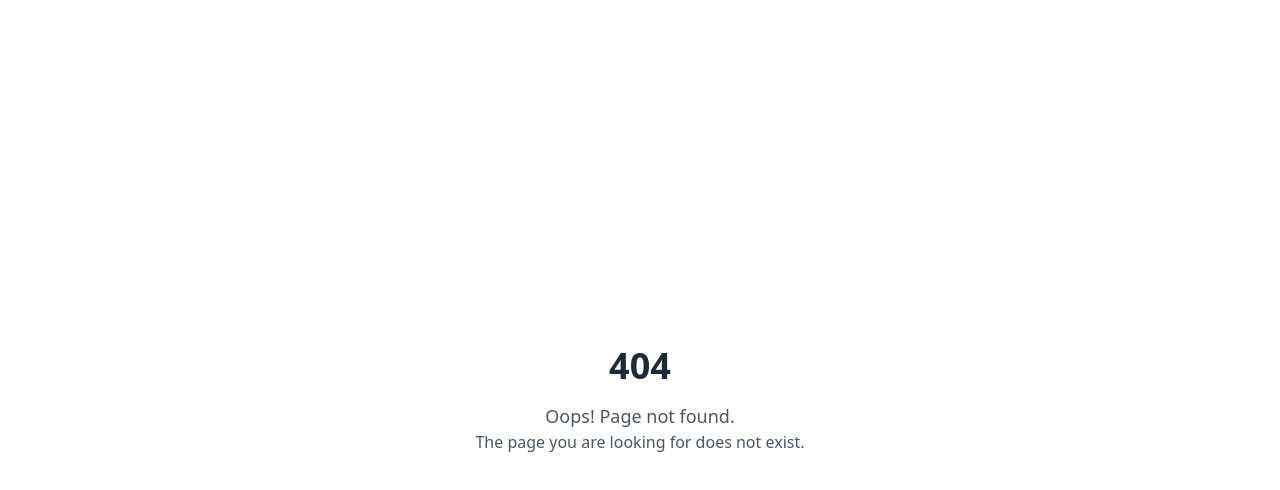
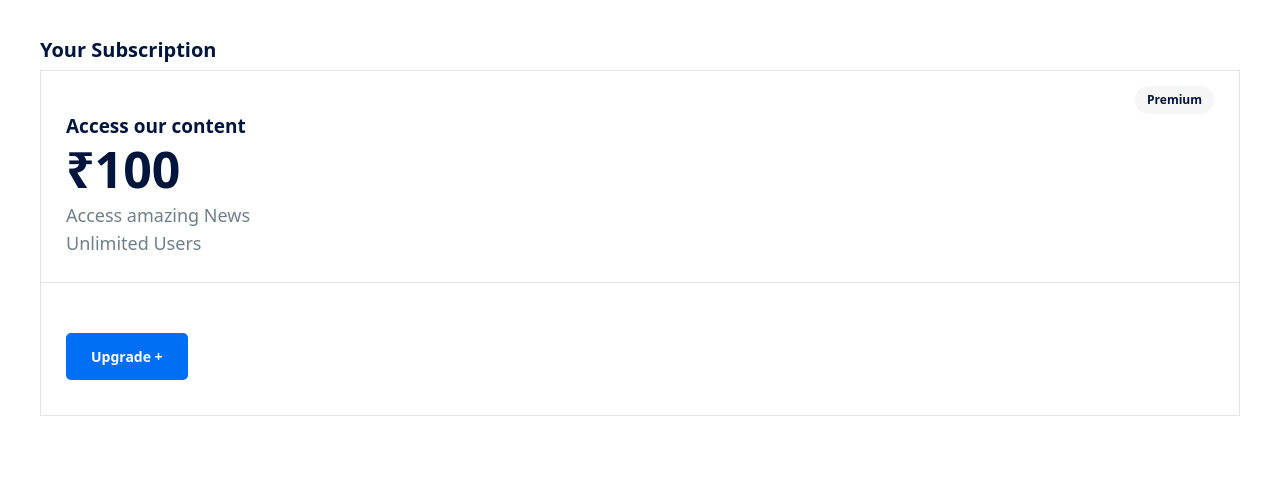
Before and after one commit to amardippadghan/sphinix-frontend, a React (Create React App) app: page /subscribe in a window 1280 px wide. Before the commit this address had no page. Shown: the top 490 px of the page. Built offline with nearby package versions, Linux system fonts and the light colour scheme; no server answers; sample sign-in values are in the browser's storage.

Commit message:
updating files

```diff
--- a/src/App.js
+++ b/src/App.js
@@ -4,6 +4,7 @@ import Signup from "./components/SignUp";
 import { BrowserRouter as Router, Routes, Route } from "react-router-dom";
 import HomePage from "./components/HomePage";
 import NotFound from "./components/NotFound";
+import Subscribe from "./components/Subscribe";
 
 function App() {
   return (
@@ -12,6 +13,7 @@ function App() {
         <Route path="/" element={<Login />} />
         <Route path="/signup" element={<Signup />} />
         <Route path="/homepage" element={<HomePage />} />
+        <Route path="/subscribe" element={<Subscribe />} />
         <Route path="*" element={<NotFound />} />
       </Routes>
     </Router>
--- a/src/components/Login.js
+++ b/src/components/Login.js
@@ -26,12 +26,13 @@ const Login = () => {
       if (!response.status === 200) {
         throw new Error(data.error || "Login failed");
       }
+      localStorage.setItem("UserId", data.data.user.id);
 
       localStorage.setItem("token", data.data.token);
       setError("");
       // Redirect or perform any other actions after successful login
       console.log("Login successful", data);
-      navigate("/homepage");
+      navigate("/subscribe");
     } catch (error) {
       setError(error.message);
     }
@@ -50,7 +51,7 @@ const Login = () => {
           }
         );
         console.log("User is authenticated:", response.data);
-        navigate("/homepage");
+        navigate("/subscribe");
       } catch (error) {
         console.error("Error verifying user:", error);
         localStorage.removeItem("token");
--- /dev/null
+++ b/src/components/Subscribe.js
@@ -0,0 +1,131 @@
+import React, { useEffect, useState } from "react";
+import { useNavigate } from "react-router-dom";
+import SubscriptionCard from "./smallComponents/SubscriptionCard";
+import axios from "axios";
+import Qrimage from "../images/qr.jpeg";
+
+function Subscribe() {
+  const navigate = useNavigate();
+  const [showPaymentModal, setShowPaymentModal] = useState(false);
+  const [utrNumber, setUtrNumber] = useState("");
+
+  const handleUpgradeButtonClick = () => {
+    setShowPaymentModal(true);
+  };
+
+  const handleCloseModal = () => {
+    setShowPaymentModal(false);
+    setUtrNumber("");
+  };
+
+  const handlePaymentSubmit = async () => {
+    try {
+      const userId = localStorage.getItem("UserId");
+      const token = localStorage.getItem("token");
+      console.log("UTR Number:", utrNumber);
+      const data = {
+        userId,
+        UtrNumber: utrNumber,
+      };
+
+      const res = await axios.post("http://localhost:3000/api/request", data, {
+        headers: {
+          Authorization: `Bearer ${token}`,
+          "Content-Type": "application/json",
+        },
+      });
+
+      if (res.status === 200) {
+        alert("Payment Successful , wait for confirmation ");
+      }
+      console.log(res.data.data);
+
+      handleCloseModal();
+    } catch (error) {
+      console.error("Error submitting payment:", error.message);
+    }
+  };
+
+  const validateSub = async () => {
+    try {
+      const token = localStorage.getItem("token");
+      const userId = localStorage.getItem("UserId");
+      if (!token) {
+        navigate("/");
+      }
+      const res = await axios.get(
+        `http://localhost:3000/api/auth/sub/${userId}`,
+        {
+          headers: {
+            Authorization: `Bearer ${token}`,
+            "Content-Type": "application/json",
+          },
+        }
+      );
+      console.log(res.data);
+      if (res.status === 200) {
+        navigate("/homepage");
+      }
+    } catch (error) {
+      alert(error);
+    }
+  };
+
+  useEffect(() => {
+    validateSub();
+  }, []);
+
+  return (
+    <div className="flex min-h-screen pt-[30px] px-[40px]">
+      <div className="min-w-full">
+        <p className="text-[#00153B] text-[20px] leading-[40px] font-semibold">
+          Your Subscription
+        </p>
+
+        <SubscriptionCard
+          type="Premium"
+          name="Access our content"
+          price="₹100"
+          credits="Access amazing News"
+          users="Unlimited"
+          isCurrentPlan={false}
+          onButtonClick={handleUpgradeButtonClick}
+        />
+
+        {showPaymentModal && (
+          <div className="fixed inset-0 flex items-center justify-center bg-black bg-opacity-50 z-50">
+            <div className="bg-white p-8 rounded-lg w-96">
+              <img src={Qrimage} alt="QR Code" className="w-32 mx-auto" />
+              <p className="text-center mt-4 mb-2">
+                Pay ₹100 on this QR code to activate subscription
+              </p>
+              <input
+                type="text"
+                value={utrNumber}
+                onChange={(e) => setUtrNumber(e.target.value)}
+                placeholder="Enter UTR number"
+                className="border border-gray-300 rounded-md px-3 py-2 w-full mb-4"
+              />
+              <div className="flex justify-center">
+                <button
+                  onClick={handleCloseModal}
+                  className="bg-gray-300 hover:bg-gray-400 text-gray-800 font-bold py-2 px-4 mr-4 rounded"
+                >
+                  Cancel
+                </button>
+                <button
+                  onClick={handlePaymentSubmit}
+                  className="bg-blue-500 hover:bg-blue-700 text-white font-bold py-2 px-4 rounded"
+                >
+                  Submit
+                </button>
+              </div>
+            </div>
+          </div>
+        )}
+      </div>
+    </div>
+  );
+}
+
+export default Subscribe;
--- /dev/null
+++ b/src/components/smallComponents/SubscriptionCard.js
@@ -0,0 +1,62 @@
+import React from "react";
+
+function SubscriptionCard({
+  type,
+  name,
+  price,
+  credits,
+  users,
+  isCurrentPlan,
+  onButtonClick,
+}) {
+  return (
+    <div className="w-full bg-white rounded-10 shadow-[0px 1px 2px #E1E3E5] border border-[#E1E3E5] divide-y">
+      <div className="pt-[15px] px-[25px] pb-[25px]">
+        <div className="flex justify-end">
+          <div className="bg-[#F6F6F7] rounded-[20px] flex justify-center align-center px-[12px]">
+            <p className="text-[#00153B] text-[12px] leading-[28px] font-bold">
+              {type}
+            </p>
+          </div>
+        </div>
+
+        <div>
+          <p className="text-[#00153B] text-[19px] leading-[24px] font-bold">
+            {name}
+          </p>
+          <p className="text-[#00153B] text-[50px] leading-[63px] font-bold">
+            {price}
+          </p>
+        </div>
+
+        <div>
+          <p className="text-[#717F87] text-[18px] leading-[28px] font-medium">
+            {credits}
+          </p>
+          <p className="text-[#717F87] text-[18px] leading-[28px] font-medium">
+            {users} Users
+          </p>
+        </div>
+      </div>
+
+      <div className="pt-[25px] px-[25px] pb-[35px]">
+        <div className="mt-[25px]">
+          {isCurrentPlan ? (
+            <button className="bg-[#E1E3E5] rounded-[5px] py-[15px] px-[25px] text-[#fff] text-[14px] leading-[17px] font-semibold">
+              Current Plan
+            </button>
+          ) : (
+            <button
+              className="bg-[#006EF5] rounded-[5px] py-[15px] px-[25px] text-[#fff] text-[14px] leading-[17px] font-semibold"
+              onClick={onButtonClick}
+            >
+              Upgrade +
+            </button>
+          )}
+        </div>
+      </div>
+    </div>
+  );
+}
+
+export default SubscriptionCard;
```
Also changed, not shown: src/images/qr.jpeg (added).
